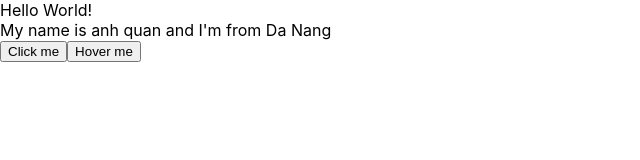
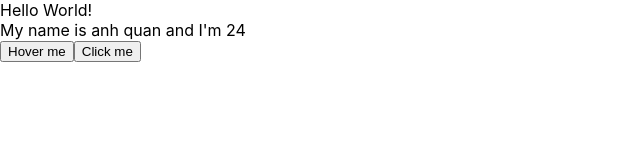
Before and after one commit to anhquan74-dev/learn-react-hoidanit, a React (Create React App) app: page / in a window 1280 px wide. Shown: the top 160 px of the page, without its empty margins (0-640 px from the left). Built offline with nearby package versions, Linux system fonts and the light colour scheme.

Commit message:
video 20

```diff
--- a/src/components/MyComponent.js
+++ b/src/components/MyComponent.js
@@ -7,9 +7,16 @@ class MyComponent extends React.Component {
         age: 24,
     };
 
-    handleClick(e) {
-        console.log(e, e.target)
+    handleClick(e){
+        // console.log(e, e.target)
         console.log(e.target.innerText)
+        console.log("Random: " + Math.floor((Math.random()*100) + 1))
+        //merge stage
+        this.setState({
+            // ...this.state,
+            name: 'ANH QUAN',
+            age: Math.floor((Math.random()*100) + 1)
+        })
     }
 
     handleMouseOver(e) {
@@ -18,10 +25,10 @@ class MyComponent extends React.Component {
 
     render() {
         return (<div>
-            My name is {this.state.name} and I'm from {this.state.city}
+            My name is {this.state.name} and I'm {this.state.age}
             <br />
-            <button onClick={this.handleClick}>Click me</button>
             <button onMouseOver={this.handleMouseOver}>Hover me</button>
+            <button onClick={(e) => this.handleClick(e)}>Click me</button>
         </div>);
     }
 }
```
